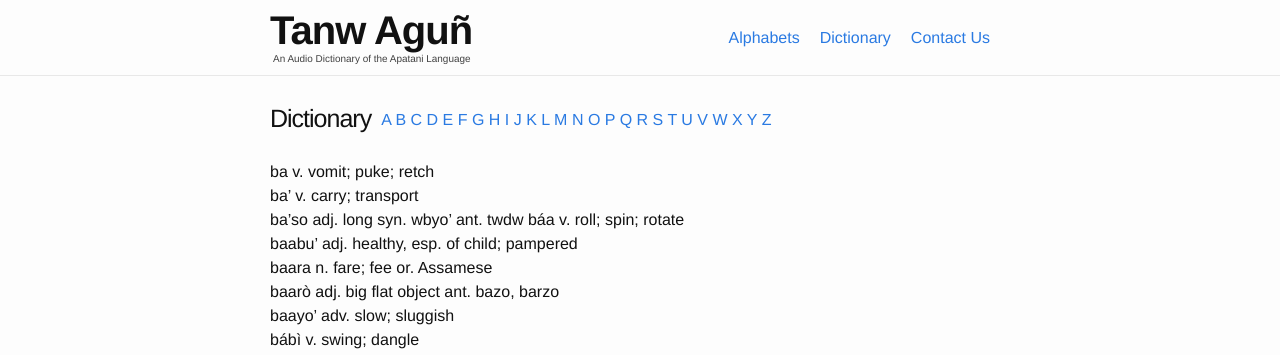
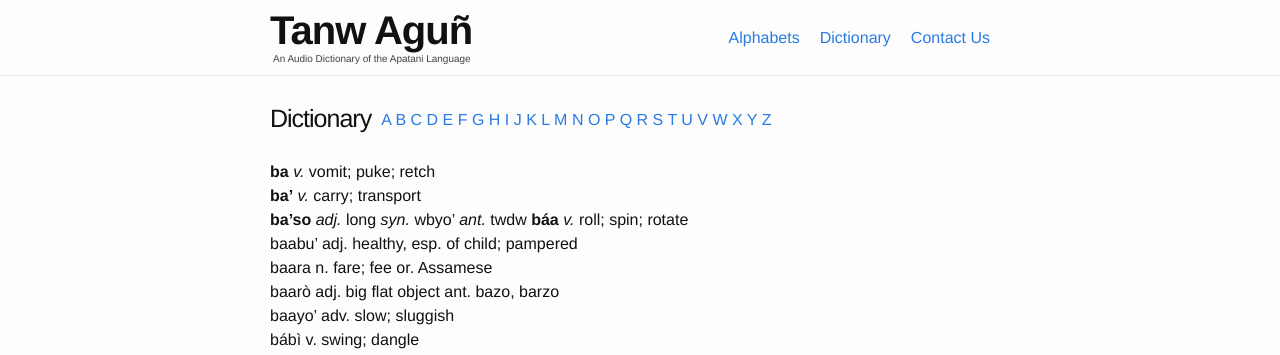
Before and after one commit to hacksparrow/language.apatani.org, a Jekyll site: the page built from dictionary/b.md, in a window 1280 px wide and 900 px high. Shown: the top 355 px of the window. Built offline with Jekyll 4.4.1, drawn with Linux system fonts in a browser that asks for light colours; nearby versions of some CDN libraries.

Commit message:
formatting

```diff
--- a/dictionary/b.md
+++ b/dictionary/b.md
@@ -3,10 +3,10 @@ title: Tanw Dictionary - B
 layout: dictionary
 ---
 
-ba  v.  vomit; puke; retch
-ba' v.  carry; transport
-ba'so adj.  long  syn.  wbyo' ant.  twdw
-báa v.  roll; spin; rotate
+__ba__  _v._  vomit; puke; retch
+__ba'__ _v._  carry; transport
+__ba'so__ _adj._  long  _syn._  wbyo' _ant._  twdw
+__báa__ _v._  roll; spin; rotate
 baabu'  adj.  healthy, esp. of child; pampered
 baara n.  fare; fee or. Assamese
 baarò adj.  big flat object ant.  bazo, barzo
```
